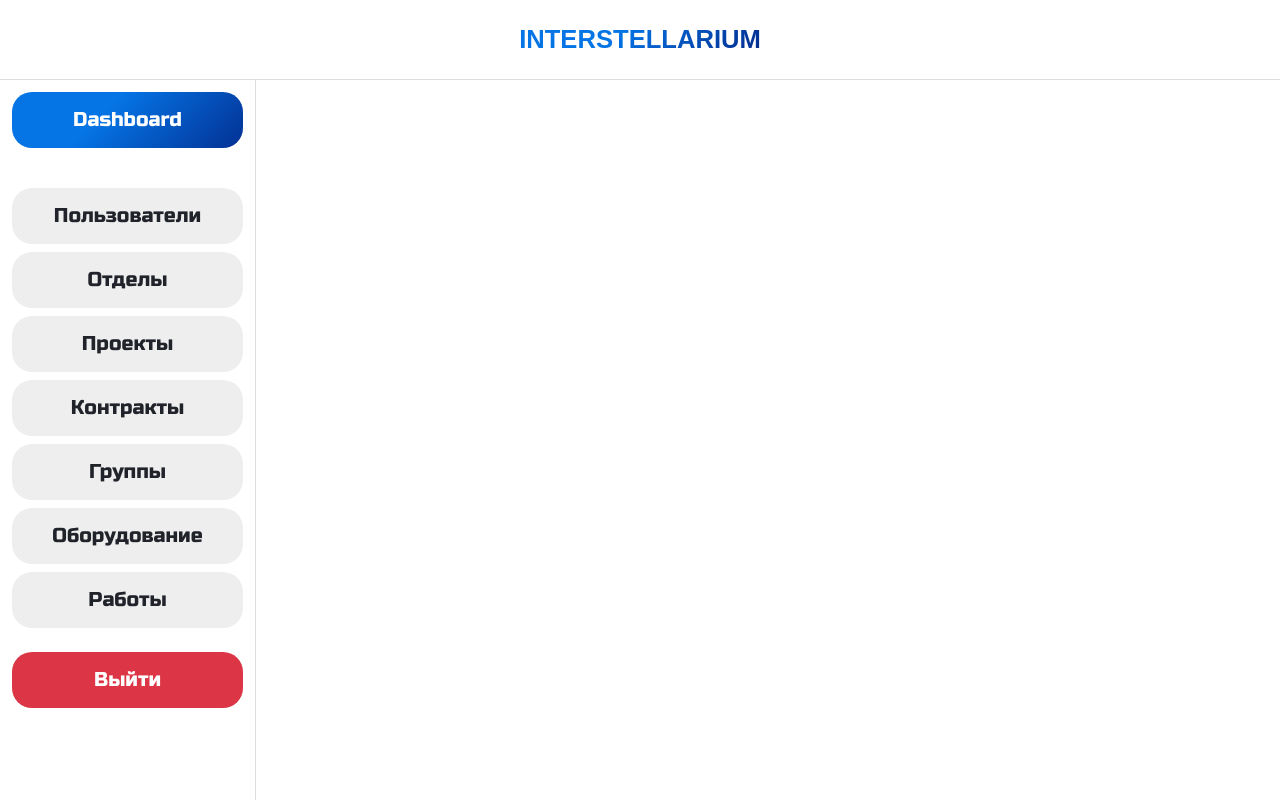
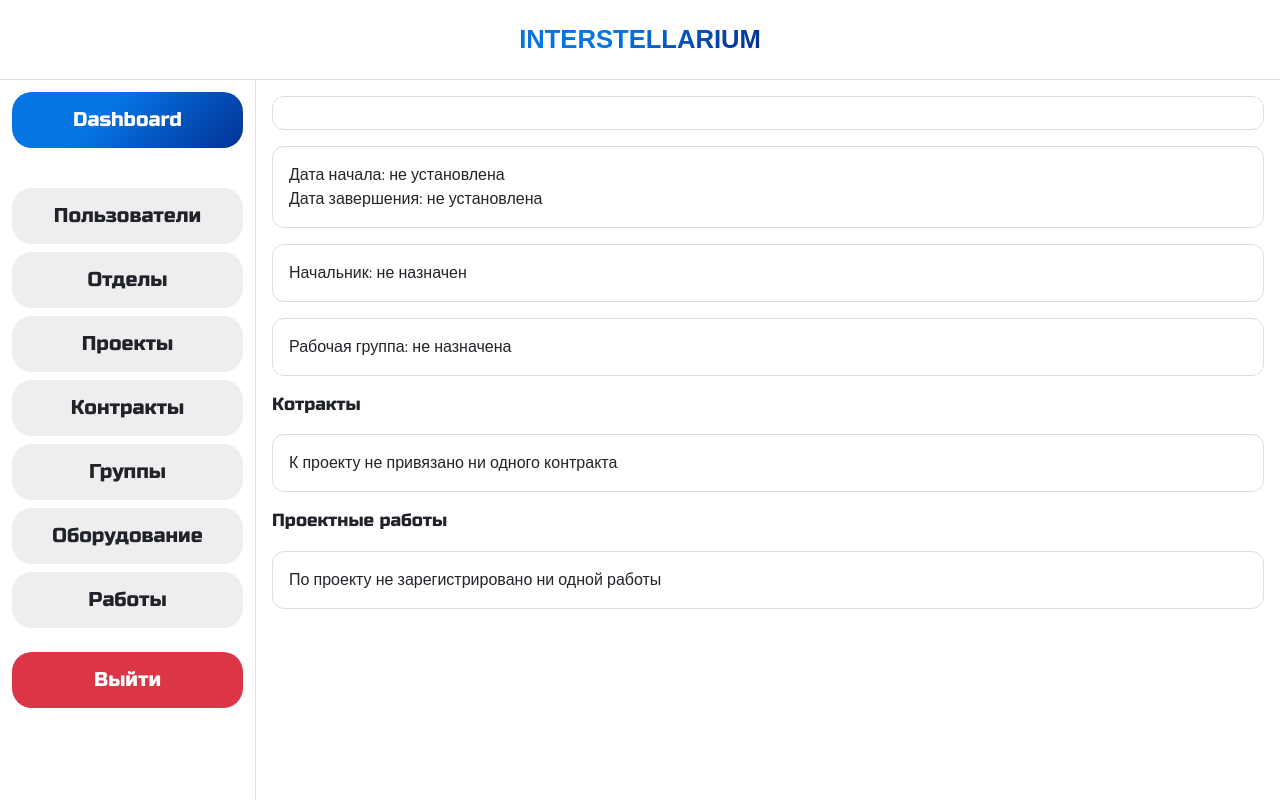
Before and after one commit to interstellarium-space/frontend, a Vue app: page /dashboard/projects/1 in a window 1280 px wide. Built offline with nearby package versions, Linux system fonts and the light colour scheme; no server answers; sample sign-in values are in the browser's storage; a web font is replaced by a local one.

Commit message:
Update Project Profile, README.md

```diff
--- a/src/pages/dashboard/projects/ProjectProfile.vue
+++ b/src/pages/dashboard/projects/ProjectProfile.vue
@@ -3,6 +3,8 @@
   import Sidebar from "../../../components/dashboard/Sidebar.vue";
   import Header from "../../../components/dashboard/Header.vue";
   import Footer from "../../../components/dashboard/Footer.vue";
+
+  import { getUser, isAdmin } from "../../../services/Auth.js";
 
   import { APIProjectsProfile } from "../../../services/api/projects/Profile.js";
 
@@ -16,11 +18,63 @@
 
     setup() {
       document.title = "Interstellarium"
+      let userIsAdmin = isAdmin(getUser())
+      return {userIsAdmin}
     },
 
-    async mounted() {
-      let response = await APIProjectsProfile(this.$route.params.projectId);
-      console.log(response)
+    data() {
+      return {
+        project: {
+          id: 0,
+          name: "",
+          start_date: null,
+          finish_date: null,
+          chief: {
+            id: 0,
+            name: "",
+          },
+          group: {
+            id: 0,
+            name: "",
+          },
+          contracts: [],
+          works: [],
+        },
+        pageIsLoading: false,
+        pageInitIsStarted: false,
+        pageIsReady: false
+      }
+    },
+
+    methods: {
+      async autoload() {
+        if (!this.pageInitIsStarted)
+          return await this.loadData()
+        return false
+      },
+
+      async loadData() {
+        this.pageIsLoading = true
+
+        if (!this.pageInitIsStarted) {
+          this.pageInitIsStarted = true
+
+          let response = await APIProjectsProfile(this.$route.params.projectId);
+
+          if (response.isOk) {
+            this.project = response.data
+          } else {
+            if (response.code === 401) {
+              this.$router.push({name: "AuthLogout"})
+            }
+          }
+
+          console.log(response)
+        }
+
+        this.pageIsLoading = false
+        this.pageIsReady = true
+      }
     }
   }
 </script>
@@ -34,7 +88,88 @@
       <Main>
         <template v-slot:tools></template>
 
-        <template v-slot:content></template>
+        <template v-slot:content>
+          <div v-show="this.pageIsLoading" class="text-center">
+            <div class="spinner-border" role="status">
+              <span class="visually-hidden">Loading...</span>
+            </div>
+          </div>
+
+          <div v-if="this.autoload()"></div>
+
+          <div v-if="this.pageIsReady" class="interstellarium-content-wrapper">
+            <div class="interstellarium-unit-card">
+              <div class="interstellarium-unit-title">
+                {{ this.project.name }}
+              </div>
+            </div>
+            <div class="interstellarium-unit-card">
+              <div v-if="this.project.start_date" class="interstellarium-unit-description">
+                Дата начала: {{ this.project.start_date }}
+              </div>
+              <div v-else class="interstellarium-unit-description">
+                Дата начала: не установлена
+              </div>
+              <div v-if="this.project.finish_date" class="interstellarium-unit-description">
+                Дата завершения: {{ this.project.finish_date }}
+              </div>
+              <div v-else class="interstellarium-unit-description">
+                Дата завершения: не установлена
+              </div>
+            </div>
+            <div class="interstellarium-unit-actionable-card">
+              <div v-if="this.project.chief.id" class="interstellarium-unit-description">
+                Начальник: {{ this.project.chief.name }}
+              </div>
+              <div v-else class="interstellarium-unit-description">
+                Начальник: не назначен
+              </div>
+              <div class="interstellarium-unit-actions mt-3 mt-md-0">
+                <button v-show="this.userIsAdmin" class="btn btn-interstellarium rounded-pill fw-bold px-3">
+                  Назначить
+                </button>
+              </div>
+            </div>
+            <div class="interstellarium-unit-actionable-card">
+              <div v-if="this.project.group.id" class="interstellarium-unit-description">
+                Рабочая группа: {{ this.project.group.name }}
+              </div>
+              <div v-else class="interstellarium-unit-description">
+                Рабочая группа: не назначена
+              </div>
+              <div class="interstellarium-unit-actions mt-3 mt-md-0">
+                <button v-show="this.userIsAdmin" class="btn btn-interstellarium rounded-pill fw-bold px-3">
+                  Назначить
+                </button>
+              </div>
+            </div>
+            <div class="mb-3">
+              <div class="interstellarium-unit-subtitle">
+                Котракты
+              </div>
+            </div>
+            <div class="interstellarium-unit-actionable-card">
+              <div v-if="this.project.contracts.length === 0" class="interstellarium-unit-description">
+                К проекту не привязано ни одного контракта
+              </div>
+              <div class="interstellarium-unit-actions mt-3 mt-md-0">
+                <button v-show="this.userIsAdmin" class="btn btn-interstellarium rounded-pill fw-bold px-3">
+                  + Добавить
+                </button>
+              </div>
+            </div>
+            <div class="mb-3">
+              <div class="interstellarium-unit-subtitle">
+                Проектные работы
+              </div>
+            </div>
+            <div class="interstellarium-unit-actionable-card">
+              <div v-if="this.project.works.length === 0" class="interstellarium-unit-description">
+                По проекту не зарегистрировано ни одной работы
+              </div>
+            </div>
+          </div>
+        </template>
       </Main>
 
       <Footer>
@@ -47,4 +182,21 @@
 <style scoped>
 @import "/src/styles/style.css";
 @import "/src/styles/dashboard.css";
+
+.interstellarium-dashboard-main {
+  top: 5rem;
+}
+
+.interstellarium-unit-title {
+  font-family: var(--interstellarium-work-font-family), sans-serif;
+  color: var(--interstellarium-dark);
+  font-size: 1.5rem;
+}
+
+.interstellarium-unit-subtitle {
+  font-family: var(--interstellarium-work-font-family), sans-serif;
+  color: var(--interstellarium-dark);
+  font-size: 1.1rem;
+}
+
 </style>
```
Also changed, not shown: 4 other files (tests, documents, lock files or other folders).
